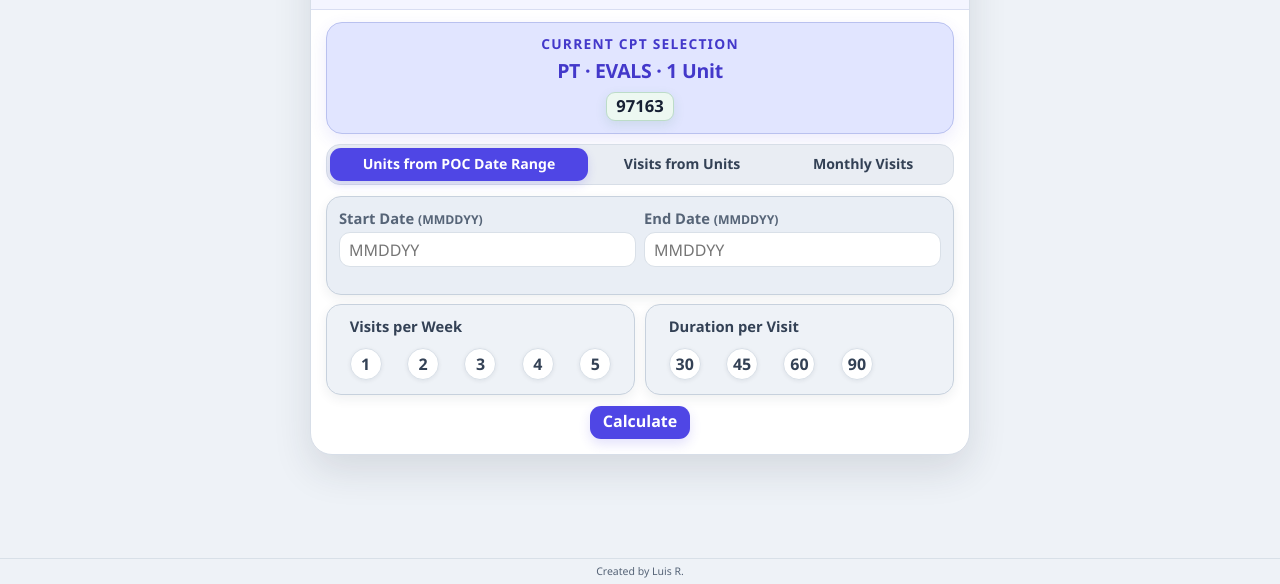
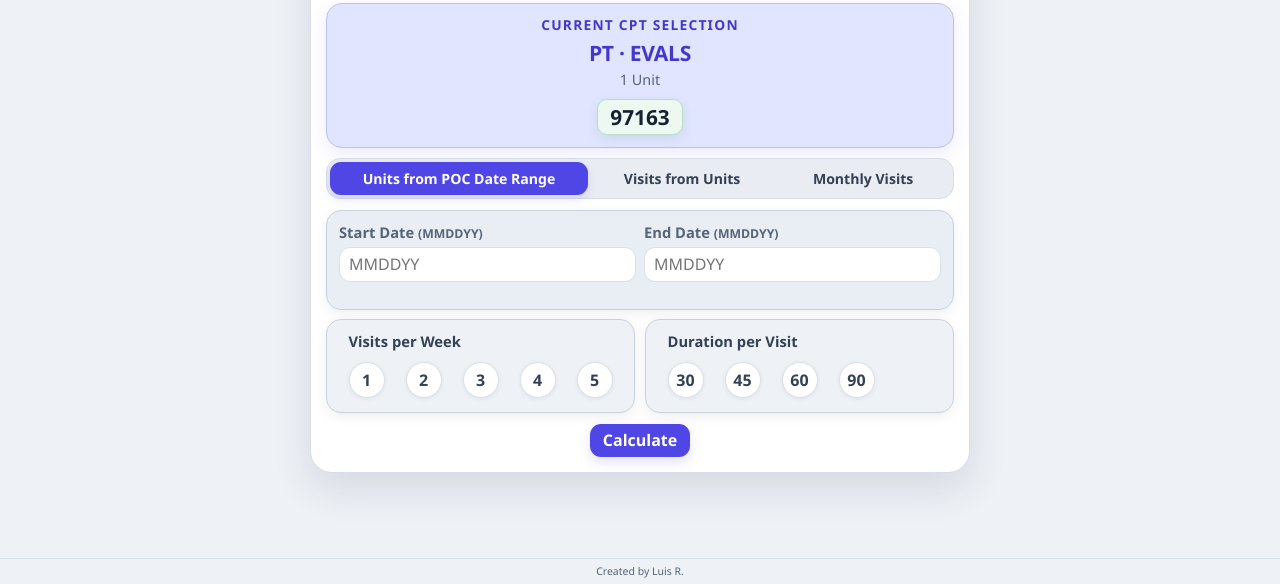
Before and after one commit to robles1999/therapy_auth_toolkit, a plain HTML site: page index.html in a window 1280 px wide. Shown: the part 216-800 px from the top of the page. Drawn offline with Linux system fonts and the light colour scheme.

Commit message:
Enhance CPT selection and calculator UI
Added styling and structure for current CPT selection and calculator modes.

```diff
--- a/index.html
+++ b/index.html
@@ -751,13 +751,75 @@ footer{
   background:var(--primary);
 }
 
+
+
+/* Current CPT Selection content hierarchy only */
+.shared-meta{
+  margin-top:7px;
+  color:var(--primary2);
+  font-size:1.32rem;
+  font-weight:800;
+  line-height:1.2;
+  text-align:center;
+}
+.shared-detail{
+  margin-top:5px;
+  color:var(--muted);
+  font-size:.9rem;
+  font-weight:550;
+  line-height:1.25;
+  text-align:center;
+}
+.shared-codes{
+  justify-content:center;
+  margin-top:10px;
+}
+.mini-code{
+  padding:7px 12px;
+  border-radius:10px;
+  font-size:1.3rem;
+  font-weight:800;
+  line-height:1;
+}
+@media(max-width:680px){
+  .shared-meta{font-size:1.2rem}
+  .shared-detail{font-size:.86rem}
+  .mini-code{padding:6px 10px;font-size:1.18rem}
+}
+
+
+
+/* Slightly larger and closer calculator selection buttons */
+.selection-card{
+  --selection-circle-size:36px;
+  --selection-grid-gap:2px;
+}
+.selection-card .number-grid{
+  gap:var(--selection-grid-gap);
+}
+.selection-card .circle{
+  width:var(--selection-circle-size);
+  max-width:var(--selection-circle-size);
+  min-width:var(--selection-circle-size);
+  height:var(--selection-circle-size);
+  padding:2px;
+  font-size:inherit;
+}
+
+@media(max-width:680px){
+  .selection-card{
+    --selection-circle-size:34px;
+    --selection-grid-gap:2px;
+  }
+}
+
 </style>
 </head>
 <body>
 <div class="app"><div class="stripe"></div><header><div class="title"><div class="icon">✦</div><div><h1>Therapy Authorization Toolkit</h1><p class="sub">Authorization calculations, CPT lookup, and unit references in one app.</p></div></div><div class="segment tool-tabs" id="toolTabs"><div class="track"></div><button class="active" data-value="calculator">Authorization Calculator</button><button data-value="lookup">CPT & Units Lookup</button></div></header>
 <main>
 <section id="calculatorPanel" class="panel">
-<div class="shared"><div class="shared-head"><div class="shared-title">Current CPT Selection</div></div><div id="sharedMeta" class="shared-meta">PT · EVALS · 1 Unit</div><div id="sharedCodes" class="shared-codes"></div></div>
+<div class="shared"><div class="shared-head"><div class="shared-title">Current CPT Selection</div></div><div id="sharedMeta" class="shared-meta">PT · EVALS</div><div id="sharedDetail" class="shared-detail">1 Unit</div><div id="sharedCodes" class="shared-codes"></div></div>
 <div class="segment calc-modes" id="calcModes"><div class="track"></div><button class="active" data-value="poc">Units from POC Date Range</button><button data-value="units">Visits from Units</button><button data-value="monthly">Monthly Visits</button></div>
 <div id="pocMode" class="panel"><div class="grid2"><div class="field"><div class="label">Start Date <small>(MMDDYY)</small></div><input id="startDate" class="input" inputmode="numeric" placeholder="MMDDYY"><div id="startDateErr" class="error"></div></div><div class="field"><div class="label">End Date <small>(MMDDYY)</small></div><input id="endDate" class="input" inputmode="numeric" placeholder="MMDDYY"><div id="endDateErr" class="error"></div></div></div><div class="grid2 selection-cards"><div class="field selection-card"><div class="label">Visits per Week</div><div class="number-grid" id="vpw"></div></div><div class="field selection-card"><div class="label">Duration per Visit</div><div class="number-grid" id="pocDuration"></div></div></div><div class="action-row"><button class="action" id="calcPoc">Calculate</button></div><div id="pocResults" class="results"><div class="stats"><div class="stat"><span>Total weeks</span><strong id="weeksOut">—</strong></div><div class="stat"><span>Total visits</span><strong id="visitsOut">—</strong></div><div class="stat"><span>Total units</span><strong id="unitsOut">—</strong></div></div></div></div>
 <div id="unitsMode" class="panel hidden"><div class="grid2"><div class="field"><div class="label">Number of Units Given</div><input id="unitsGiven" class="input" type="number" min="0" placeholder="e.g., 36"></div><div class="field"><div class="label">Duration per Visit</div><select id="unitsDuration" class="input"><option value="">Select</option><option>30</option><option>45</option><option>60</option><option>90</option></select></div></div><div class="action-row"><button class="action" id="calcUnits">Calculate</button></div><div id="unitsResults" class="results"><div class="stats"><div class="stat" style="grid-column:1/-1"><span>Total visits</span><strong id="visitsFromUnits">—</strong></div></div></div></div>
@@ -780,7 +842,7 @@ function renderServices(){const c=document.getElementById('therapyChoices');c.in
 function renderDme(){const c=document.getElementById('dmeChoices');c.innerHTML='';Object.keys(dme).forEach(k=>c.appendChild(choice(k,k===state.dme,()=>{state.dme=k;state.selected=[];renderDme();renderLookup()})))}
 function result(){if(state.lookup==='therapy'){const r=therapy[state.discipline][state.service];let units=r.type==='eval'?1:(state.discipline==='ST'?1:(state.duration===60?4:2));return{...r,title:state.discipline+' · '+state.service,units,meta:state.discipline+' · '+state.service+(r.type==='tx'?' · '+state.duration+' Minutes':'')}}const r=dme[state.dme];return{...r,title:state.dme,meta:state.dme}}
 function renderLookup(){const r=result(),isTx=state.lookup==='therapy'&&r.type==='tx';document.getElementById('durationWrap').classList.toggle('hidden',!isTx);if(isTx)requestAnimationFrame(()=>requestAnimationFrame(()=>pos(document.getElementById('lookupDuration'),true)));const valid=state.selected.filter(x=>r.codes.includes(x));state.selected=valid.length?valid:[...(r.primary?.length?r.primary:[r.codes[0]])];document.getElementById('lookupTitle').textContent=r.title;document.getElementById('lookupUnits').textContent=r.units?r.units+' '+(r.units===1?'Unit':'Units'):'Not specified';document.getElementById('lookupNote').textContent='Select the CPT codes you want carried into the calculator.';const c=document.getElementById('codeChoices');c.innerHTML='';r.codes.forEach(code=>{const b=document.createElement('button'),primary=(r.primary||[]).includes(code),selected=state.selected.includes(code);b.className='code'+(primary?' primary':'')+(selected?' selected':'');b.textContent=code;if(selected){const x=document.createElement('span');x.className='check';x.textContent='✓';b.appendChild(x)}if(primary){const x=document.createElement('span');x.className='badge';x.textContent='Primary';b.appendChild(x)}b.onclick=()=>{state.selected=selected?state.selected.filter(x=>x!==code):[...state.selected,code];renderLookup()};c.appendChild(b)});renderShared()}
-function renderShared(){const r=result();document.getElementById('sharedMeta').textContent=r.meta+' · '+(r.units?r.units+' '+(r.units===1?'Unit':'Units'):'Units not specified');const c=document.getElementById('sharedCodes');c.innerHTML='';if(!state.selected.length){c.innerHTML='<span class="empty">No CPT codes selected</span>';return}state.selected.forEach(code=>{const s=document.createElement('span');s.className='mini-code'+((r.primary||[]).includes(code)?' primary':'');s.textContent=code;c.appendChild(s)})}
+function renderShared(){const r=result();document.getElementById('sharedMeta').textContent=r.title;let detail='';if(state.lookup==='therapy'&&r.type==='tx')detail=state.duration+' Minutes · ';detail+=r.units?r.units+' '+(r.units===1?'Unit':'Units'):'Units not specified';document.getElementById('sharedDetail').textContent=detail;const c=document.getElementById('sharedCodes');c.innerHTML='';if(!state.selected.length){c.innerHTML='<span class="empty">No CPT codes selected</span>';return}state.selected.forEach(code=>{const chip=document.createElement('span');chip.className='mini-code'+((r.primary||[]).includes(code)?' primary':'');chip.textContent=code;c.appendChild(chip)})}
 document.getElementById('selectAll').onclick=()=>{state.selected=[...result().codes];renderLookup()};document.getElementById('primaryOnly').onclick=()=>{const r=result();state.selected=[...(r.primary?.length?r.primary:[r.codes[0]])];renderLookup()};
 function buttons(id,values,key){const c=document.getElementById(id);values.forEach(v=>{const b=document.createElement('button');b.className='circle';b.textContent=v;b.onclick=()=>{c.querySelectorAll('button').forEach(x=>x.classList.remove('active'));b.classList.add('active');state[key]=v};c.appendChild(b)})}
 buttons('vpw',[1,2,3,4,5],'vpw');buttons('pocDuration',[30,45,60,90],'pocDuration');buttons('vpm',[1,2,3,4,5],'vpm');buttons('monthlyDuration',[30,45,60,90],'monthlyDuration');buttons('months',[1,2,3,4,5,6,7,8,9,10,11,12],'months');
```
